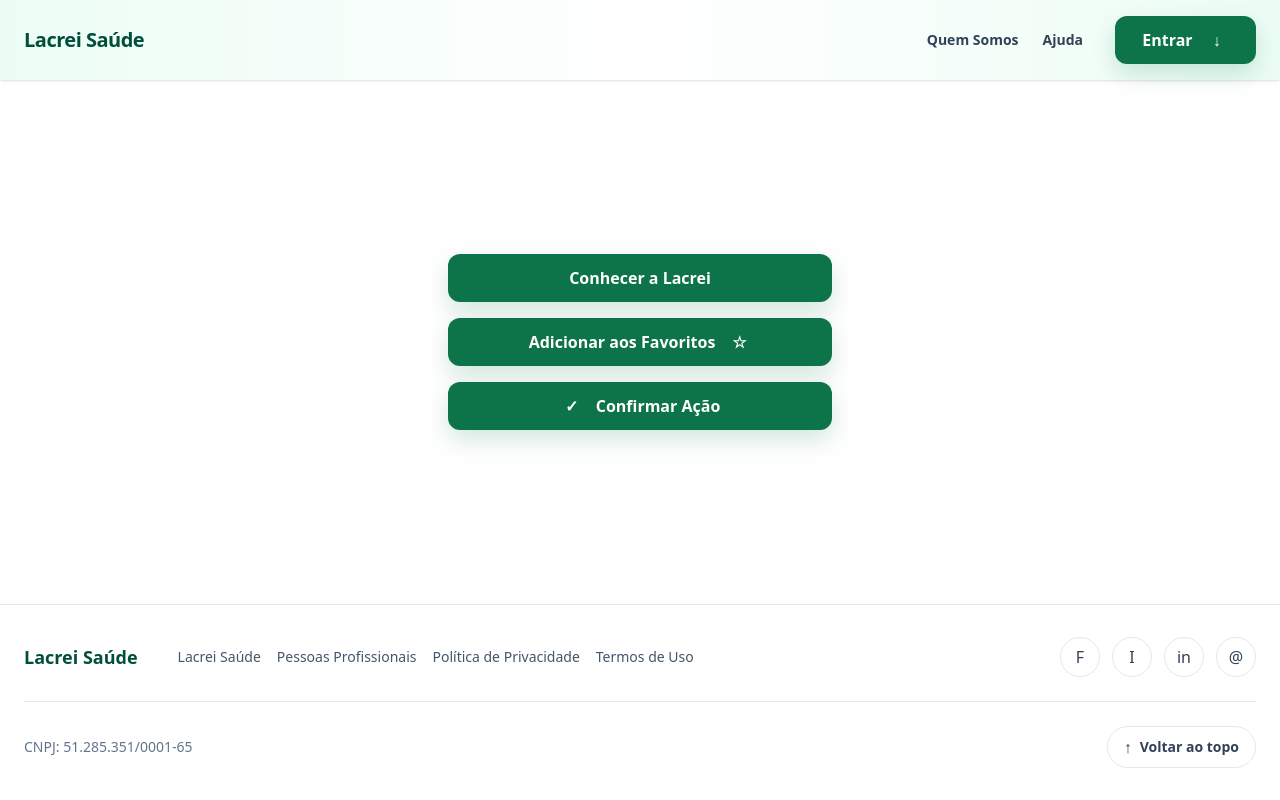
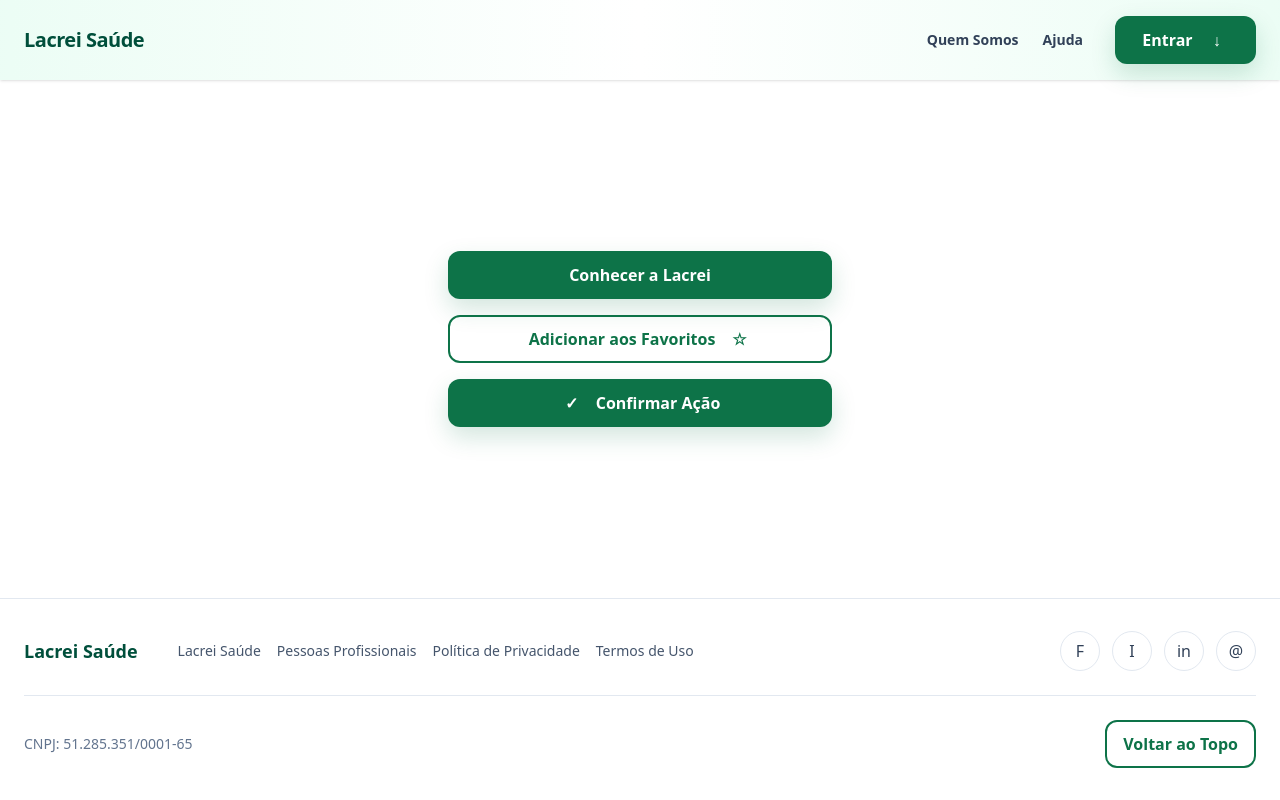
Before and after one commit to cachinguel3/lacreiSaude-DesafioTecnico, a Next.js app: page / in a window 1280 px wide. Built offline with nearby package versions, Linux system fonts and the light colour scheme.

Commit message:
mudanca no "use client" que estava no rodape e mudado para o BotaoVoltarAoTopo

```diff
--- a/src/app/components/Botao/Botao.module.css
+++ /dev/null
@@ -1,37 +0,0 @@
-.botao {
-    display: inline-flex;
-    align-items: center;
-    justify-content: center;
-    gap: 12px;
-    min-width: 141px;
-    height: 48px;
-    padding: 0 16px;
-    background-color: var(--color-background-accent);
-    border: none;
-    border-radius: 12px;
-    font-size: 16px;
-    font-weight: 700;
-    color: white;
-    text-align: center;
-    cursor: pointer;
-    box-shadow: 0 10px 24px rgba(13, 115, 72, 0.18);
-    transition: background-color 0.2s ease, transform 0.1s ease;
-}
-
-.botao:hover {
-    background-color: var(--color-background-accent-hover);
-}
-
-.botao:active {
-    transform: translateY(1px);
-}
-
-.icon {
-    width: 24px;
-    height: 24px;
-    display: flex;
-    align-items: center;
-    justify-content: center;
-    color: inherit;
-    font-size: 1rem;
-}
--- a/src/app/components/Botao/Botao.tsx
+++ b/src/app/components/Botao/Botao.tsx
@@ -1,5 +1,3 @@
-import styles from './Botao.module.css';
-
 interface BotaoProps extends React.ButtonHTMLAttributes<HTMLButtonElement> {
     children: React.ReactNode;
     icon?: React.ReactNode;
@@ -8,11 +6,18 @@ interface BotaoProps extends React.ButtonHTMLAttributes<HTMLButtonElement> {
 }
 
 export default function Botao({ children, icon, iconPosition = 'left', variant = 'primary', ...props }: BotaoProps) {
+    const baseClasses = "inline-flex items-center justify-center gap-3 min-w-[141px] h-12 px-4 rounded-xl text-base font-bold text-center transition-all duration-200 active:translate-y-[1px] outline-none focus-visible:ring-2 focus-visible:ring-emerald-500 focus-visible:ring-offset-2";
+
+    const primaryClasses = "bg-[var(--color-background-accent)] text-white shadow-[0_10px_24px_rgba(13,115,72,0.18)] hover:bg-[var(--color-background-accent-hover)]";
+    const secondaryClasses = "bg-transparent text-[var(--color-background-accent)] border-2 border-[var(--color-background-accent)] hover:bg-[var(--color-background-success)]";
+
+    const classes = `${baseClasses} ${variant === 'secondary' ? secondaryClasses : primaryClasses} ${props.className || ''}`.trim();
+
     return (
-        <button className={styles.botao} {...props}>
-            {icon && iconPosition === 'left' && <span className={styles.icon} aria-hidden="true">{icon}</span>}
+        <button className={classes} {...props}>
+            {icon && iconPosition === 'left' && <span className="flex h-6 w-6 items-center justify-center text-base" aria-hidden="true">{icon}</span>}
             <span>{children}</span>
-            {icon && iconPosition === 'right' && <span className={styles.icon} aria-hidden="true">{icon}</span>}
+            {icon && iconPosition === 'right' && <span className="flex h-6 w-6 items-center justify-center text-base" aria-hidden="true">{icon}</span>}
         </button>
     );
 }
--- /dev/null
+++ b/src/app/components/BotaoVoltarAoTopo/BotaoVoltarAoTopo.tsx
@@ -0,0 +1,11 @@
+"use client";
+
+import Botao from "../Botao/Botao";
+
+export default function BotaoVoltarAoTopo() {
+    return (
+        <Botao variant="secondary" onClick={() => window.scrollTo({ top: 0, behavior: 'smooth' })}>
+            Voltar ao Topo
+        </Botao>
+    );
+}
--- a/src/app/components/Rodape/Rodape.tsx
+++ b/src/app/components/Rodape/Rodape.tsx
@@ -1,6 +1,5 @@
-"use client";
-
 import Link from "next/link";
+import BotaoVoltarAoTopo from "../BotaoVoltarAoTopo/BotaoVoltarAoTopo";
 
 export default function Rodape() {
     return (
@@ -65,14 +64,7 @@ export default function Rodape() {
                 </div>
                 <div className="flex flex-col gap-4 border-t border-slate-200 pt-6 text-sm text-slate-500 sm:flex-row sm:items-center sm:justify-between">
                     <span>CNPJ: 51.285.351/0001-65</span>
-                    <button
-                        type="button"
-                        className="inline-flex items-center gap-2 rounded-full border border-slate-200 bg-white px-4 py-2 text-sm font-semibold text-slate-700 hover:bg-slate-50"
-                        onClick={() => window.scrollTo({ top: 0, behavior: 'smooth' })}
-                    >
-                        <span className="text-base" aria-hidden="true">↑</span>
-                        Voltar ao topo
-                    </button>
+                    <BotaoVoltarAoTopo />
                 </div>
             </div>
         </footer>
```
